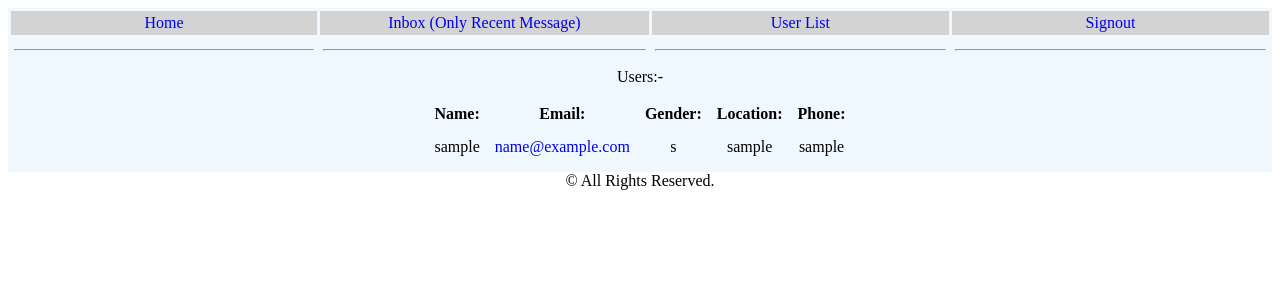
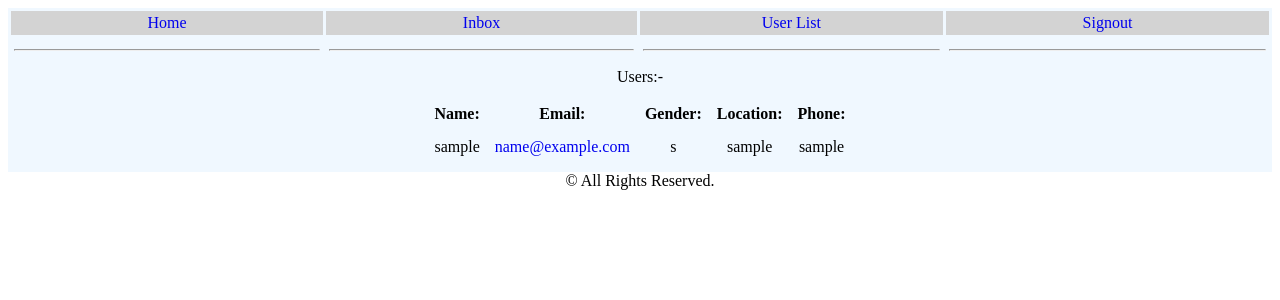
Before and after one commit to arashjava/Messaging, a PHP site: page /php/message/user_list.php?arg1=1 in a window 1280 px wide. Shown: the top 300 px of the page. Run offline with PHP 8.4, Linux system fonts and the light colour scheme; the visitor is signed in with stand-in values (Sample User, id 1).

Commit message:
Update user_list.php

```diff
--- a/php/message/user_list.php
+++ b/php/message/user_list.php
@@ -11,7 +11,7 @@
 			<!--Nav_Tabs-->
 			<tr align='center' bgcolor='lightgrey' class='td_bor'>
 				<td width='5%'> <?php Session_start(); if(IsSet($_SESSION["user_id"])) {echo "<a href='../user_page.php'>"; } else {echo "<a href='../home.php'>";}?>Home </a></td>
-				<td width='5%'> <a href='inbox.php'>Inbox (Only Recent Message)</a></td>
+				<td width='5%'> <a href='inbox.php'>Inbox </a></td>
 				<td width='5%'> <a href='user_list.php'>User List </a></td>
 				<td width='5%'> <a href='../login/signout.php'>Signout </a></td>
 
```
